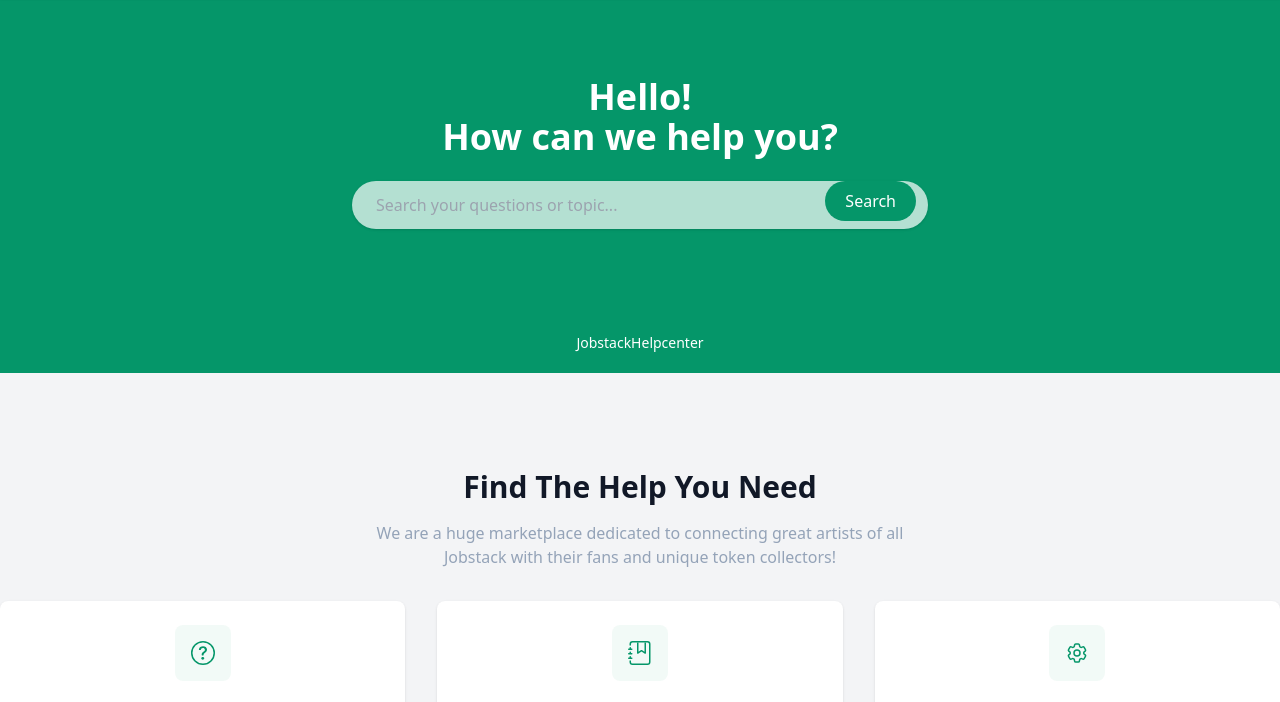
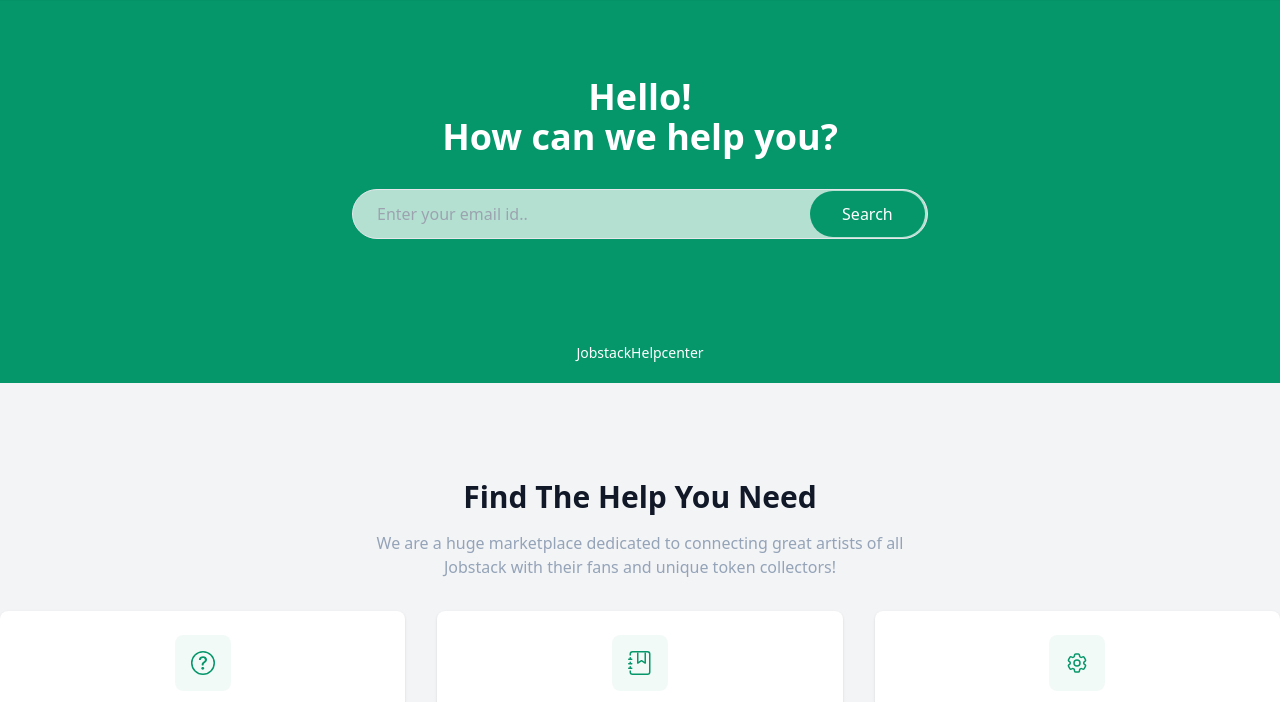
Before and after one commit to jatinkaushik21/Kaamkaaz, a website: page src/HelpCenter/Overview.HTML in a window 1280 px wide. Shown: the part 67-769 px from the top of the page. Drawn offline with Linux system fonts and the light colour scheme.

Commit message:
overviwe

```diff
--- a/src/HelpCenter/Overview.HTML
+++ b/src/HelpCenter/Overview.HTML
@@ -629,10 +629,14 @@
     <div class="absolute inset-0 rounded-b-lg bg-emerald-600 opacity-90"></div>
     <div class="relative z-10 container mx-auto">
       <h3 class="mb-6 text-3xl md:text-4xl font-semibold text-white">Hello! <br> How can we help you?</h3>
-      <form class="relative mx-auto max-w-xl">
-        <input type="text" placeholder="Search your questions or topic..." class="w-full h-12 px-6 pr-40 rounded-full bg-white/70   shadow outline-none">
-        <button type="submit" class="absolute top-1 right-3 h-10 px-5 text-white bg-emerald-600 rounded-full">Search</button>
-      </form>
+      <div class="grid grid-cols-1 mt-8">
+        <div class="text-center subcribe-form">
+            <form class="relative mx-auto max-w-xl" onsubmit="event.preventDefault(); alert('Subscribed!');">
+                <input type="email" id="subemail" name="name" class="pt-4 pr-40 pb-4 pl-6 w-full h-[50px] outline-none text-black  rounded-full bg-white/70  border " placeholder="Enter your email id..">
+                <button type="submit" class="absolute top-[2px] right-[3px] h-[46px] w-[20%] bg-emerald-600 hover:bg-emerald-700 border-emerald-600 hover:border-emerald-700 text-white rounded-full">Search</button>
+            </form>
+        </div>
+    </div>
     </div>
     <ul class="absolute bottom-5 w-full text-white text-sm flex justify-center">
       <li class="mx-2"><a href="/" class="hover:text-green-600">Jobstack</a></li>
```
